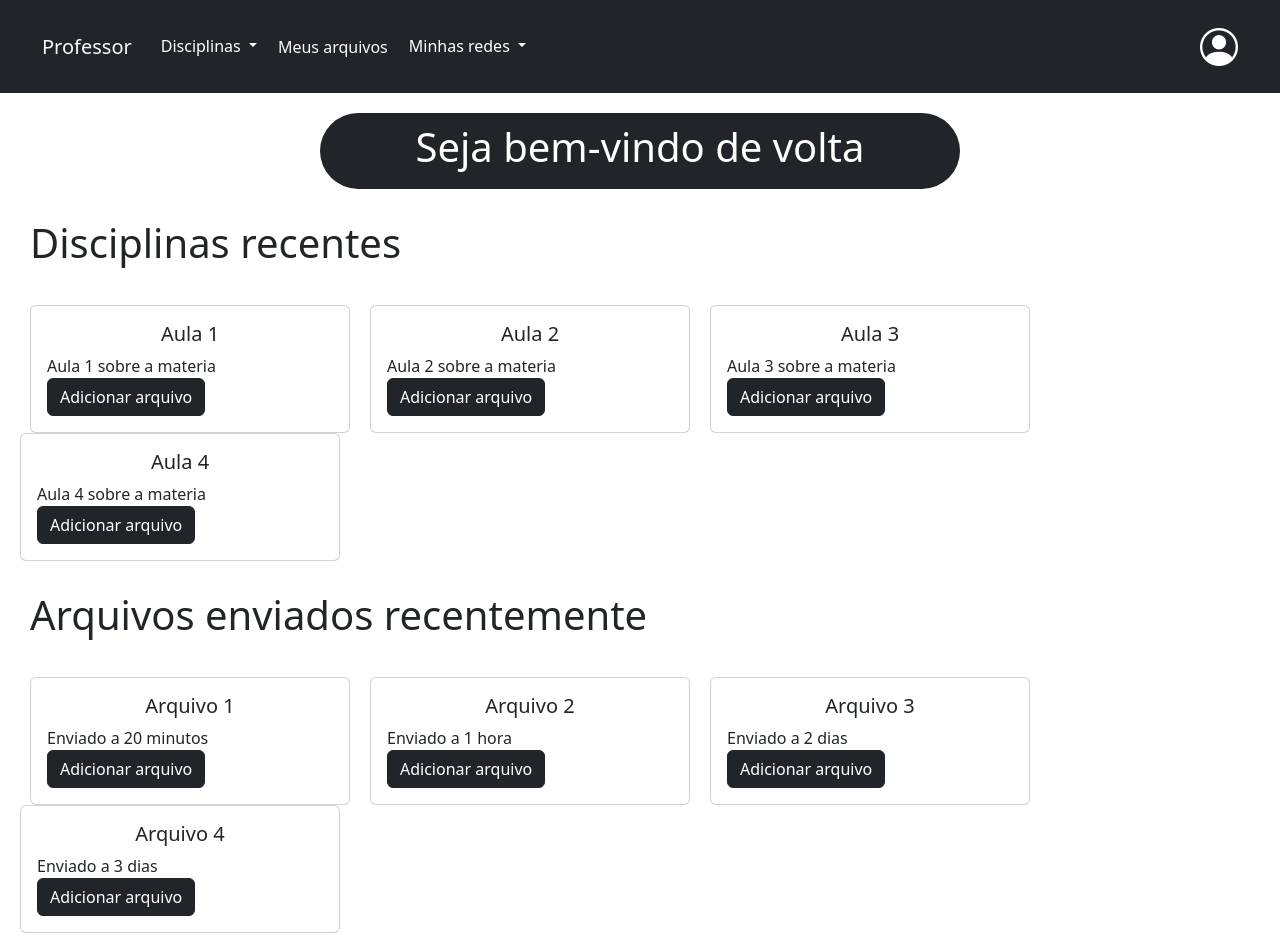
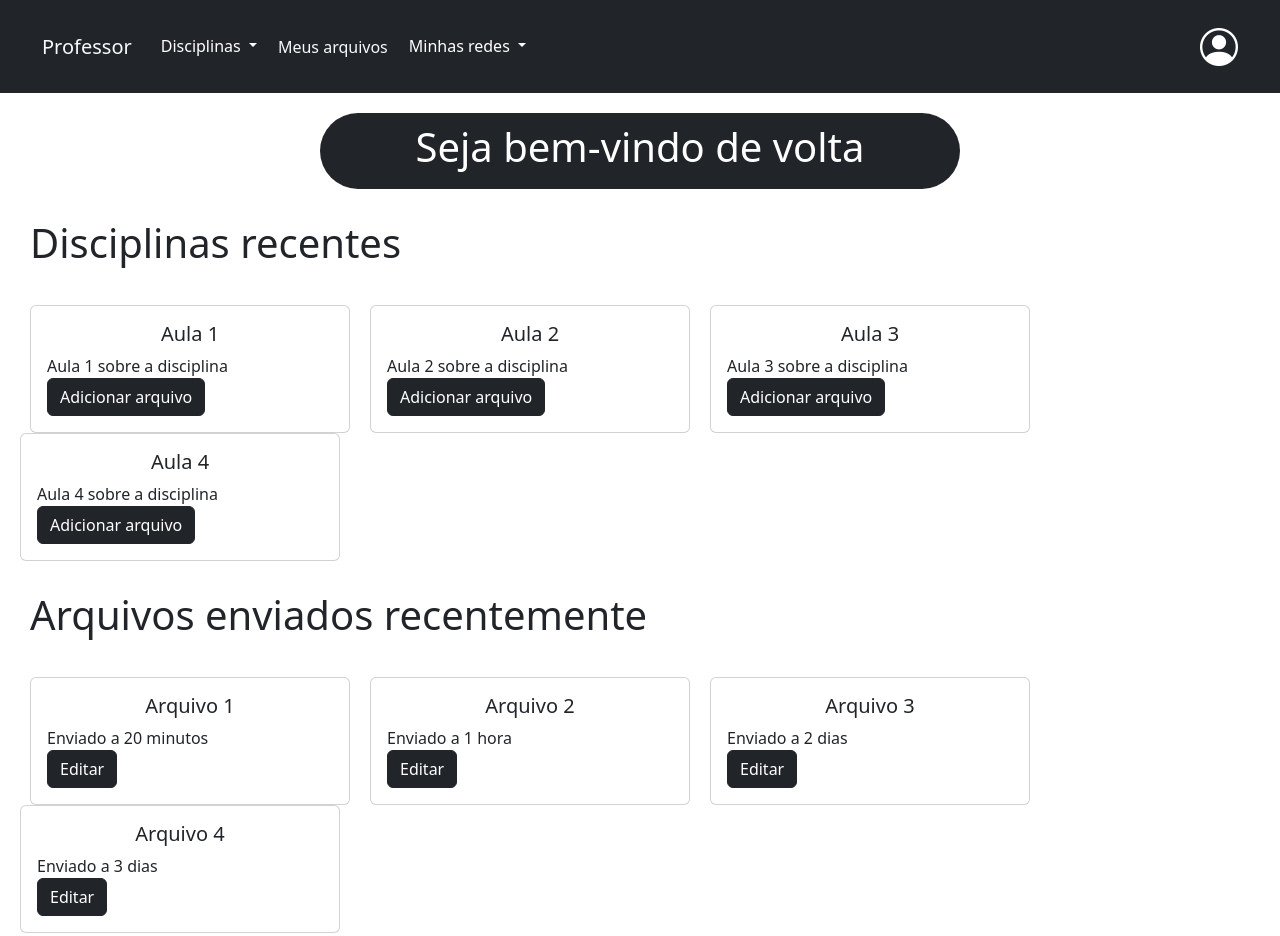
Before and after one commit to vieiralucas22/Site-Professor, a plain HTML site: page index.html in a window 1280 px wide. Shown: the top 936 px of the page. Drawn offline with nearby package versions, Linux system fonts and the light colour scheme.

Commit message:
alterações

```diff
--- a/index.html
+++ b/index.html
@@ -127,7 +127,7 @@
             ><div class="card" style="width: 20rem">
               <div class="card-body">
                 <h5 class="card-title">Aula 1</h5>
-                <p class="card-text">Aula 1 sobre a materia</p>
+                <p class="card-text">Aula 1 sobre a disciplina</p>
                 <a href="#" class="btn btn-dark">Adicionar arquivo</a>
               </div>
             </div></a
@@ -136,7 +136,7 @@
             ><div class="card" style="width: 20rem">
               <div class="card-body">
                 <h5 class="card-title">Aula 2</h5>
-                <p class="card-text">Aula 2 sobre a materia</p>
+                <p class="card-text">Aula 2 sobre a disciplina</p>
                 <a href="#" class="btn btn-dark">Adicionar arquivo</a>
               </div>
             </div></a
@@ -145,7 +145,7 @@
             ><div class="card" style="width: 20rem">
               <div class="card-body">
                 <h5 class="card-title">Aula 3</h5>
-                <p class="card-text">Aula 3 sobre a materia</p>
+                <p class="card-text">Aula 3 sobre a disciplina</p>
                 <a href="#" class="btn btn-dark">Adicionar arquivo</a>
               </div>
             </div></a
@@ -154,7 +154,7 @@
             ><div class="card" style="width: 20rem">
               <div class="card-body">
                 <h5 class="card-title">Aula 4</h5>
-                <p class="card-text">Aula 4 sobre a materia</p>
+                <p class="card-text">Aula 4 sobre a disciplina</p>
                 <a href="#" class="btn btn-dark">Adicionar arquivo</a>
               </div>
             </div></a
@@ -169,7 +169,7 @@
               <div class="card-body">
                 <h5 class="card-title">Arquivo 1</h5>
                 <p class="card-text">Enviado a 20 minutos</p>
-                <a href="#" class="btn btn-dark">Adicionar arquivo</a>
+                <a href="#" class="btn btn-dark">Editar</a>
               </div>
             </div></a
           >
@@ -178,7 +178,7 @@
               <div class="card-body">
                 <h5 class="card-title">Arquivo 2</h5>
                 <p class="card-text">Enviado a 1 hora</p>
-                <a href="#" class="btn btn-dark">Adicionar arquivo</a>
+                <a href="#" class="btn btn-dark editar">Editar</a>
               </div>
             </div></a
           >
@@ -187,7 +187,7 @@
               <div class="card-body">
                 <h5 class="card-title">Arquivo 3</h5>
                 <p class="card-text">Enviado a 2 dias</p>
-                <a href="#" class="btn btn-dark">Adicionar arquivo</a>
+                <a href="#" class="btn btn-dark">Editar</a>
               </div>
             </div></a
           >
@@ -196,7 +196,7 @@
               <div class="card-body">
                 <h5 class="card-title">Arquivo 4</h5>
                 <p class="card-text">Enviado a 3 dias</p>
-                <a href="#" class="btn btn-dark">Adicionar arquivo</a>
+                <a href="#" class="btn btn-dark">Editar</a>
               </div>
             </div></a
           >
@@ -231,7 +231,7 @@
               ><div class="card" style="width: 13rem">
                 <div class="card-body">
                   <h5 class="card-title">Aula 1</h5>
-                  <p class="card-text">Aula 1 sobre a disciplinas</p>
+                  <p class="card-text">Aula 1 sobre a disciplina</p>
                   <a href="#" class="btn btn-primary">Adicionar arquivo</a>
                 </div>
               </div></a
@@ -240,7 +240,7 @@
               ><div class="card" style="width: 13rem">
                 <div class="card-body">
                   <h5 class="card-title">Aula 2</h5>
-                  <p class="card-text">Aula 2 sobre a disciplinas</p>
+                  <p class="card-text">Aula 2 sobre a disciplina</p>
                   <a href="#" class="btn btn-primary">Adicionar arquivo</a>
                 </div>
               </div></a
@@ -249,7 +249,7 @@
               ><div class="card" style="width: 13rem">
                 <div class="card-body">
                   <h5 class="card-title">Aula 3</h5>
-                  <p class="card-text">Aula 3 sobre a disciplinas</p>
+                  <p class="card-text">Aula 3 sobre a disciplina</p>
                   <a href="#" class="btn btn-primary">Adicionar arquivo</a>
                 </div>
               </div></a
@@ -258,7 +258,7 @@
               ><div class="card" style="width: 13rem">
                 <div class="card-body">
                   <h5 class="card-title">Aula 4</h5>
-                  <p class="card-text">Aula 4 sobre a disciplinas</p>
+                  <p class="card-text">Aula 4 sobre a disciplina</p>
                   <a href="#" class="btn btn-primary">Adicionar arquivo</a>
                 </div>
               </div></a
--- a/style.css
+++ b/style.css
@@ -70,3 +70,8 @@ h5 {
   column-gap: 10px;
   padding-left: 20px;
 }
+
+.editar{
+  justify-content: center;
+  align-items: center;
+}
```
